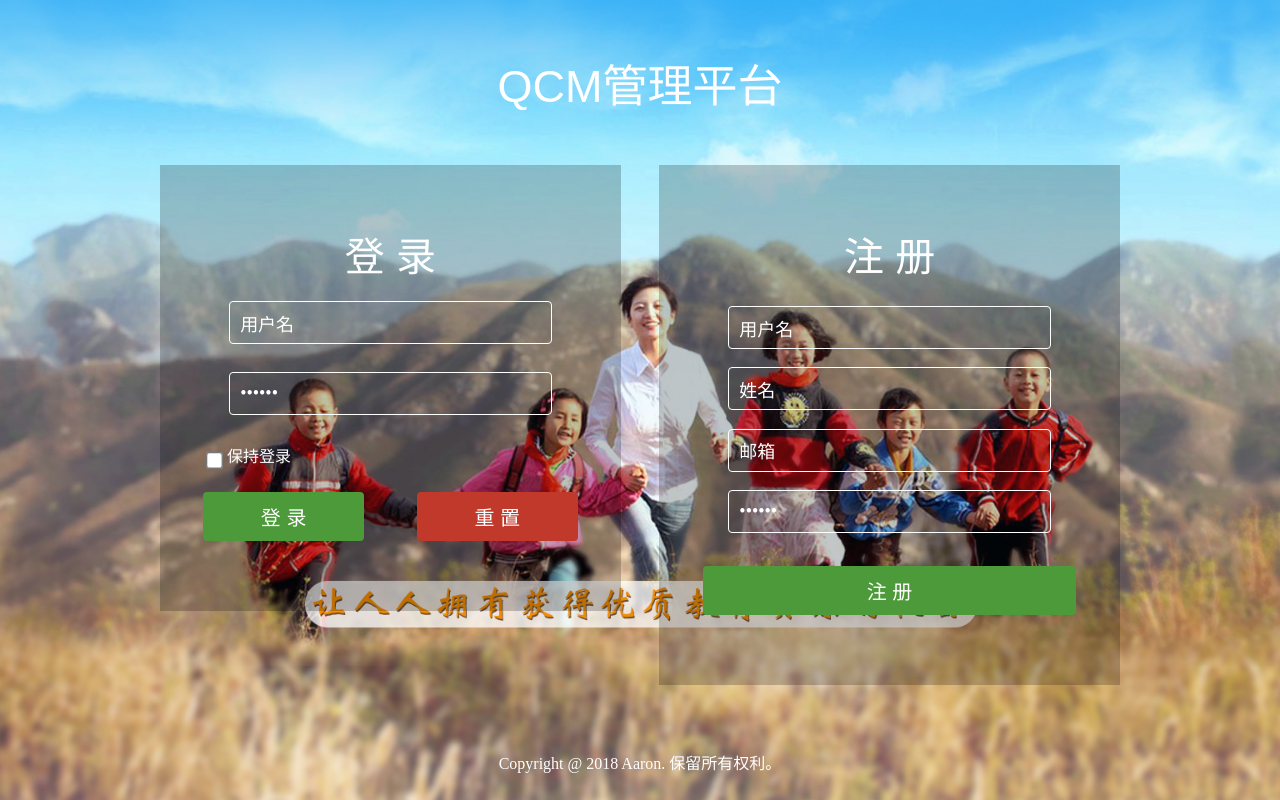
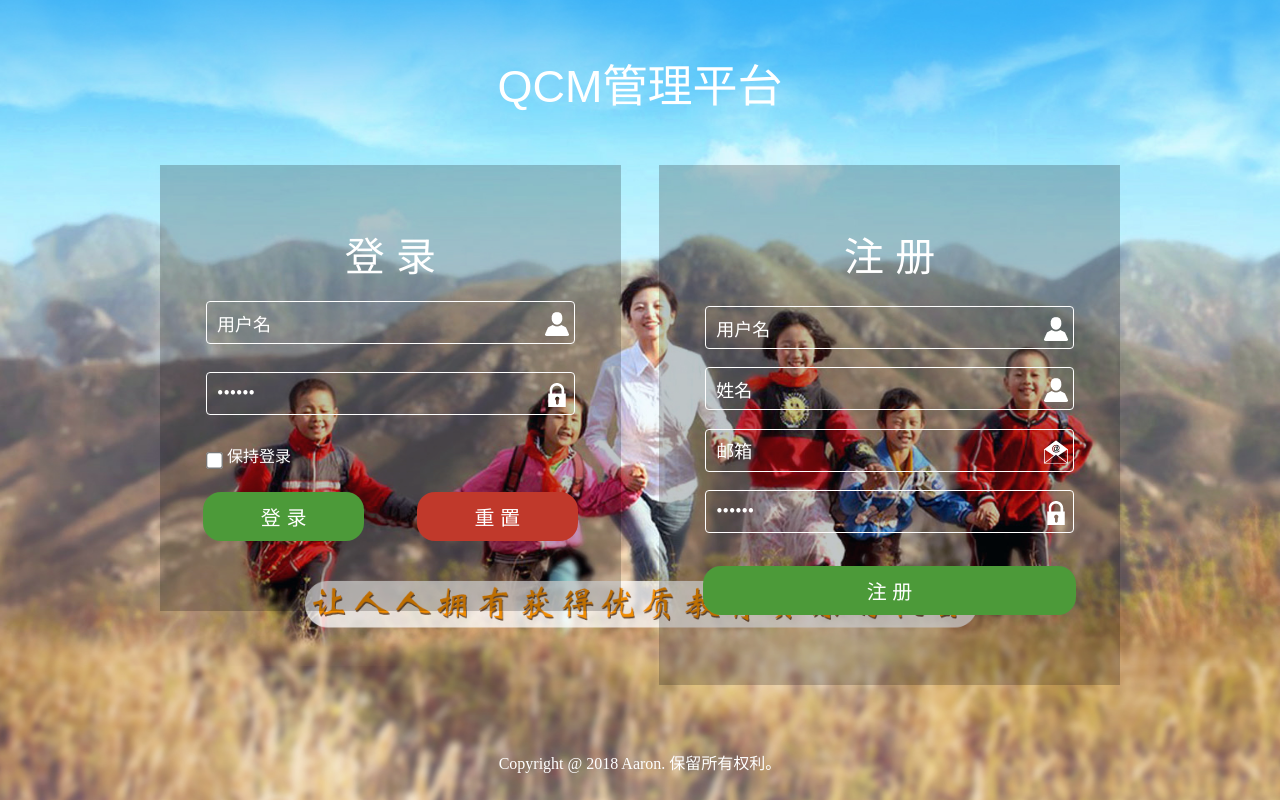
Before and after one commit to shenbing/QCM, a Flask app: page / in a window 1280 px wide. Run offline with Flask 2, Linux system fonts and the light colour scheme; parts of the project's set-up code (start-up, migrations or seed data) failed here and were passed over; some libraries are stand-ins or nearby versions.

Commit message:
修改登录页，错误信息提示

```diff
--- a/app/auth/forms.py
+++ b/app/auth/forms.py
@@ -6,11 +6,26 @@
 """
 
 from flask_wtf import FlaskForm
-from wtforms import StringField,validators,PasswordField,SelectField,BooleanField
+from wtforms import StringField, validators, PasswordField, SelectField, BooleanField
 
-class LoginFrom(FlaskForm):
+
+class LoginForm(FlaskForm):
     class Meta:
         csrf = False
-    username=StringField(u'用户名',[validators.Length(min=4, max=16,message=u'用户名长度在4-16位'),validators.DataRequired()],render_kw={'placeholder':u'请输入用户名'})
-    password=PasswordField(u'密码',[validators.Length(min=6,max=16,message=u'密码长度6-16位'),validators.DataRequired()],render_kw={'placeholder':u'请输入密码'})
+
+    username = StringField('用户名', [validators.Length(min=4, max=16, message='用户名长度在4-16位'), validators.DataRequired()],
+                           render_kw={'placeholder': '请输入用户名'})
+    password = PasswordField('密码', [validators.Length(min=6, max=16, message='密码长度6-16位'), validators.DataRequired()],
+                             render_kw={'placeholder': '请输入密码'})
     rememberme = BooleanField('保持登录')
+
+
+class RegisterForm(FlaskForm):
+    username = StringField('用户名', [validators.DataRequired(), validators.Length(min=4, max=16, message='用户名长度在4-16位')],
+                           render_kw={'placeholder': '请输入用户名'})
+    password = PasswordField('密码', [validators.DataRequired(), validators.Length(min=6, max=16, message='密码长度6-16位')],
+                             render_kw={'placeholder': '请输入密码'})
+    name = StringField('姓名', [validators.DataRequired()],
+                       render_kw={'placeholder': '请输入姓名'})
+    email = StringField('邮箱', [validators.DataRequired()],
+                        render_kw={'placeholder': '请输入邮箱'})
--- a/app/auth/urls.py
+++ b/app/auth/urls.py
@@ -10,4 +10,5 @@ from app.auth import auth
 
 auth.add_url_rule('/',view_func=LoginView.as_view('/'))
 auth.add_url_rule('/login',view_func=LoginView.as_view('login'))
-# auth.add_url_rule('/register',view_func=RegisterView.as_view('register'))
+auth.add_url_rule('/logout',view_func=LogoutView.as_view('logout'))
+auth.add_url_rule('/register',view_func=RegisterView.as_view('register'))
--- a/app/auth/views.py
+++ b/app/auth/views.py
@@ -7,29 +7,66 @@
 
 from flask import render_template, request, jsonify, session, url_for, redirect, flash
 from flask.views import MethodView, View
-from app.auth.forms import LoginFrom
-from flask_login import login_user
+from app.auth.forms import LoginForm, RegisterForm
+from flask_login import login_user, logout_user
 from app.auth.models import User
 from sqlalchemy import func
+from ..auth.models import db
+from .models import Role
 
 
 class LoginView(MethodView):
 
     def get(self):
-        form = LoginFrom()
+        form = LoginForm()
         return render_template("auth/login.html")
 
     def post(self):
-        form = LoginFrom()
+        form = LoginForm()
+        if not form.validate_on_submit():
+            flash(form.errors)
+            return render_template("auth/login.html")
         username = form.data['username']
         password = form.data['password']
         user = User.query.filter_by(user_name=func.binary(username)).first()
         if user:
             if user.verify_password(password):
                 login_user(user, form.data['rememberme'])
-                session['username'] = username
+                # session['username'] = username
                 return redirect(url_for("home.index"))
             flash("用户密码不正确")
             return render_template("auth/login.html")
         flash("用户不存在")
         return render_template("auth/login.html")
+
+
+class LogoutView(MethodView):
+
+    def get(self):
+        logout_user()
+        return render_template("auth/login.html")
+
+
+class RegisterView(MethodView):
+
+    def post(self):
+        form = RegisterForm()
+        username = form.data['username']
+        user = User.query.filter_by(user_name=func.binary(username)).first()
+        if user:
+            flash("账号已注册")
+            return render_template("auth/login.html")
+        if form.validate_on_submit():
+            registeruser = User(
+                user_name=form.username.data,
+                password=form.password.data,
+                real_name=form.name.data,
+                email=form.email.data,
+                roles=[Role.query.filter_by(role_name='EMPLOYEE').first()])
+            db.session.add(registeruser)
+            db.session.commit()
+            login_user(registeruser, False)
+            return redirect(url_for("home.index"))
+        else:
+            flash(form.errors)
+            return render_template("auth/login.html")
--- a/app/static/css/login.style.css
+++ b/app/static/css/login.style.css
@@ -128,7 +128,7 @@ h1 {
 }
 .content1 input[type="text"] {
 	padding:10px 40px 10px 10px;
-	width:70%;
+	width:80%;
 	border:1px solid #fff;
 	color:#fff;
 	text-align:left;
@@ -142,7 +142,7 @@ h1 {
 }
 .content1 input[type="password"] {
 	padding:10px 40px 10px 10px;
-	width:70%;
+	width:80%;
 	border:1px solid #fff;
 	color:#fff;
 	text-align:left;
@@ -183,7 +183,7 @@ h1 {
 	margin-left:62px;
 	float:left;
 	text-transform:uppercase;
-	border-radius:4px;
+	border-radius:18px;
 	transition: all 0.5s ease-in-out;
 	-webkit-transition: all 0.5s ease-in-out;
 	-moz-transition: all 0.5s ease-in-out;
@@ -207,7 +207,7 @@ h1 {
 	font-weight: 300;
 	font-family: 'Nunito', sans-serif;
 	text-transform:uppercase;
-	border-radius:4px;
+	border-radius:18px;
 	transition: all 0.5s ease-in-out;
 	-webkit-transition: all 0.5s ease-in-out;
 	-moz-transition: all 0.5s ease-in-out;
@@ -227,7 +227,7 @@ h1 {
 }
 .content2 input[type="text"] {
 	padding:10px 40px 10px 10px;
-	width:70%;
+	width:80%;
 	border:1px solid white;
 	color:#fff;
 	text-align:left;
@@ -241,7 +241,7 @@ h1 {
 }
 .content2 input[type="name"] {
 	padding:10px 40px 10px 10px;
-	width:70%;
+	width:80%;
 	border:1px solid white;
 	color:#fff;
 	text-align:left;
@@ -255,7 +255,7 @@ h1 {
 }
 .content2 input[type="email"] {
 	padding:10px 40px 10px 10px;
-	width:70%;
+	width:80%;
 	border:1px solid white;
 	color:#fff;
 	text-align:left;
@@ -268,7 +268,7 @@ h1 {
 }
 .content2 input[type="password"] {
 	padding:10px 40px 10px 10px;
-	width:70%;
+	width:80%;
 	border:1px solid white;
 	color:#fff;
 	text-align:left;
@@ -283,7 +283,7 @@ h1 {
 .register {
 	padding:10px;
 	background-color:#4C9A39;
-	width:78%;
+	width:80%;
 	border:none;
 	cursor:pointer;
 	color:#fff;
@@ -292,7 +292,7 @@ h1 {
 	font-size:20px;
 	margin-top:7%;
 	text-transform:uppercase;
-	border-radius:4px;
+	border-radius:18px;
 	-webkit-transition: all 0.5s ease-in-out;
 	-moz-transition: all 0.5s ease-in-out;
 	-o-transition: all 0.5s ease-in-out;
@@ -335,10 +335,10 @@ h1 {
 	background:url(../img/lock.png) no-repeat 500px 10px;
 	}
 	.sign-in {
-	margin-left:78px;
+	margin-left:65px;
 	}
 	.reset {
-	margin-right:78px;
+	margin-right:65px;
 	}
 	.content2 input[type="text"] {
 		background: url(../img/person.png) no-repeat 500px 10px;
@@ -796,7 +796,7 @@ h1 {
 
 @media (max-width: 667px){
 	.content1 {
-    width: 70%;
+    width: 80%;
 	}
 	.sign-in {
     margin-left: 45px;
@@ -807,7 +807,7 @@ h1 {
     width: 120px;
 	}
 	.content2{
-	width:70%;
+	width:80%;
 	}
 }
 
@@ -837,7 +837,7 @@ h1 {
     background-size: 7% 50%;
 }
 	.content1 {
-    width: 70%;
+    width: 80%;
 	}
 	.sign-in {
     margin-left:41px;
--- a/app/templates/base.html
+++ b/app/templates/base.html
@@ -40,7 +40,7 @@
     <ul id="dropdown" class="dropdown-content">
         <li><a href="#"><i class="fa fa-gear fa-fw"></i> 设置</a>
         </li>
-        <li><a href="#"><i class="fa fa-sign-out fa-fw"></i> 退出</a>
+        <li><a href="/logout"><i class="fa fa-sign-out fa-fw"></i> 退出</a>
         </li>
     </ul>
     <!--/. NAV TOP  -->
```
